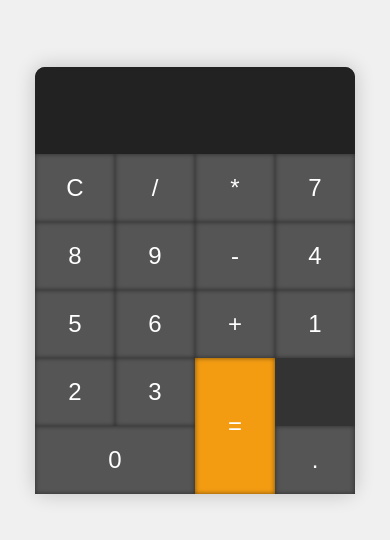
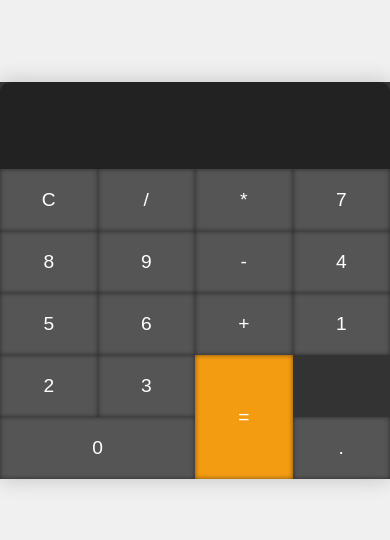
Before and after one commit to Aureliaevangline/scmsgemini1, a plain HTML site: page index.html in a window 390 px wide. Shown: the part 142-682 px from the top of the page. Drawn offline with Linux system fonts and the light colour scheme.

Commit message:
Make calculator responsive

```diff
--- a/style.css
+++ b/style.css
@@ -62,3 +62,14 @@ body {
 .buttons .zero {
     grid-column: span 2;
 }
+
+@media (max-width: 480px) {
+    .calculator {
+        width: 100%;
+        border-radius: 0;
+    }
+
+    .buttons button {
+        font-size: 1.2em;
+    }
+}
```
